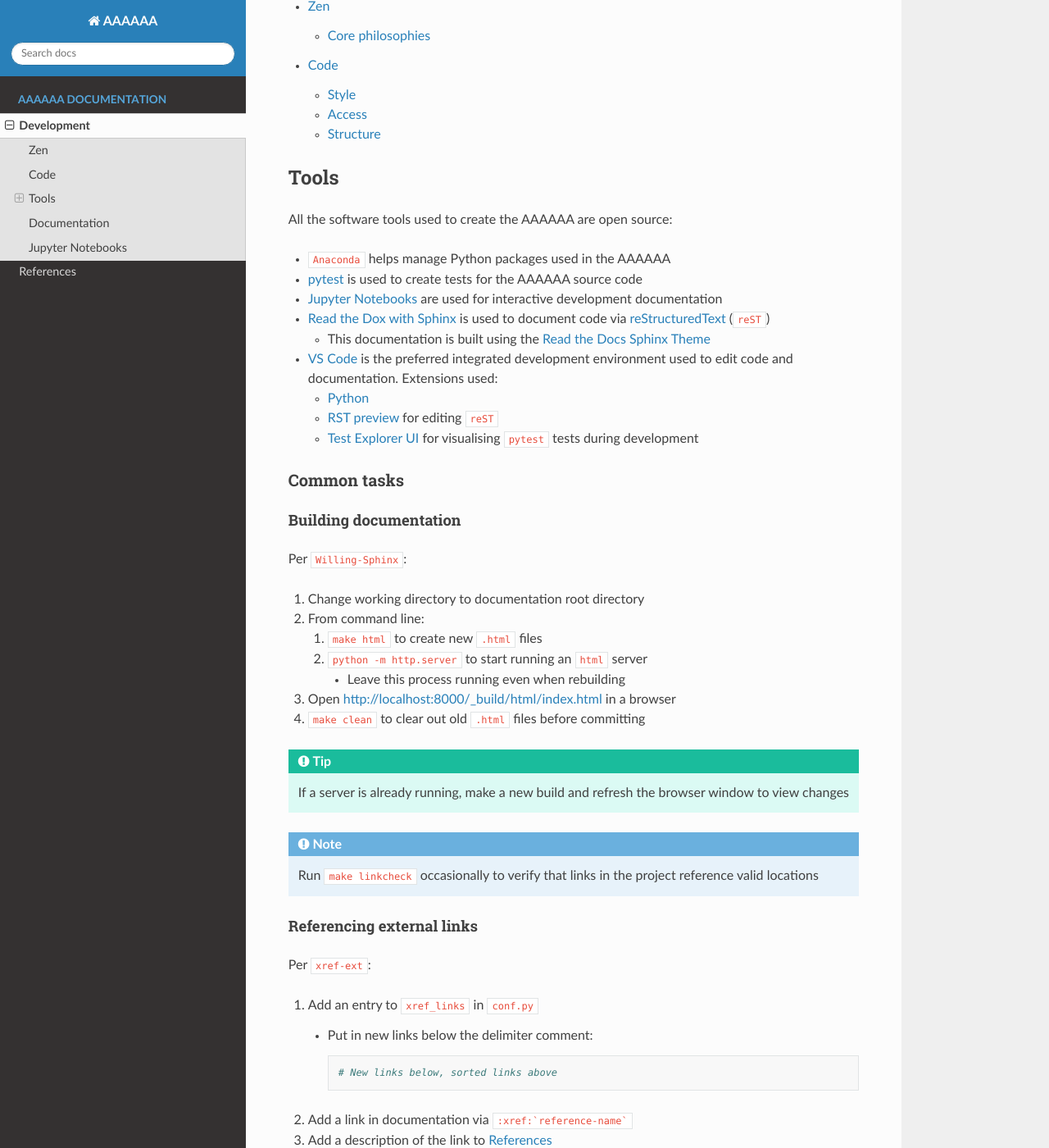
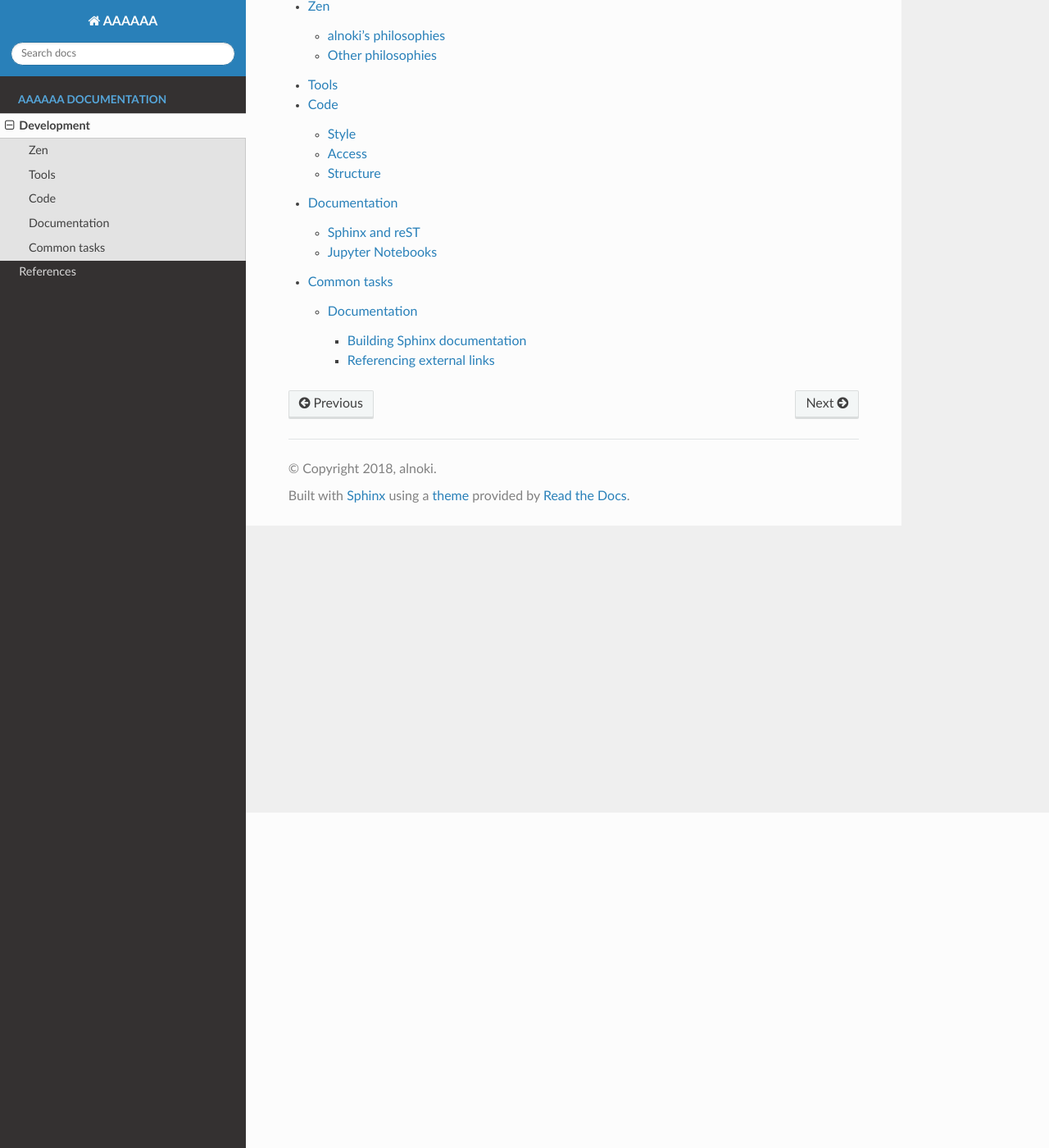
Before and after one commit to alnoki/AAAAAA, a Sphinx documentation site: the page built from docs/dev/development.rst, in a window 1280 px wide and 1400 px high, scrolled down 409 px. Shown: the whole window at 82% size. Built offline with Sphinx 7.4.7 and the Read the Docs theme 2.0.0, drawn with Linux system fonts in a browser that asks for light colours; cross-references to code outside the pages are shown as plain code; some of the changed text lies outside the part shown.

Commit message:
Updates documentation structure for development section

````diff
--- a/docs/dev/code.rst
+++ b/docs/dev/code.rst
@@ -8,7 +8,6 @@ Style
 *****
 
 #. :pep:`8` for Python code
-#. `Python Developer's Guide <https://devguide.python.org/documenting/#documenting-python>`_ for reST
 
 
 ******
--- a/docs/dev/development.rst
+++ b/docs/dev/development.rst
@@ -3,106 +3,16 @@ Development
 ###########
 
 .. tip::
-   The AAAAAA ``README``, at the bottom of the :xref:`AAAAAA-repo`, contains
+   AAAAAA ``README`` file, at the bottom of the :xref:`AAAAAA-repo`, contains
    some additional links that are commonly referenced during development as
    well as some philosophies and directory structure notes
-
 
 .. toctree::
    :caption: Contents
    :maxdepth: -1
 
    zen
+   tools
    code
-
-
-*****
-Tools
-*****
-
-All the software tools used to create the AAAAAA are open source:
-
-* :xref:`Anaconda` helps manage Python packages used in the AAAAAA
-* `pytest <https://docs.pytest.org/en/latest/>`_ is used to create tests for the AAAAAA source code
-* `Jupyter Notebooks <http://jupyter.org>`_ are used for interactive development documentation
-* `Read the Dox with Sphinx <https://docs.readthedocs.io/en/latest/intro/getting-started-with-sphinx.html>`_ is used to document code via `reStructuredText <http://docutils.sourceforge.net/rst.html>`_ (``reST``)
-
-  * This documentation is built using the `Read the Docs Sphinx Theme <https://sphinx-rtd-theme.readthedocs.io/en/latest/>`_
-
-* `VS Code <https://code.visualstudio.com>`_ is the preferred integrated development environment used to edit code and documentation. Extensions used:
-
-  * `Python  <https://marketplace.visualstudio.com/items?itemName=ms-python.python>`_
-  * `RST preview <https://marketplace.visualstudio.com/items?itemName=tht13.rst-vscode>`_ for editing  ``reST``
-  * `Test Explorer UI <https://marketplace.visualstudio.com/items?itemName=LittleFoxTeam.vscode-python-test-adapter>`_ for visualising ``pytest`` tests during development
-
-Common tasks
-============
-
-Building documentation
-^^^^^^^^^^^^^^^^^^^^^^
-
-Per :xref:`Willing-Sphinx`:
-
-#. Change working directory to documentation root directory
-#. From command line:
-
-   #. ``make html`` to create new ``.html`` files
-   #. ``python -m http.server`` to start running an ``html`` server
-
-      * Leave this process running even when rebuilding
-
-#. Open http://localhost:8000/_build/html/index.html in a browser
-#. ``make clean`` to clear out old ``.html`` files before committing
-
-.. Tip::
-   If a server is already running, make a new build and refresh the browser
-   window to view changes
-
-.. Note::
-   Run ``make linkcheck`` occasionally to verify that links in the project
-   reference valid locations
-
-Referencing external links
-^^^^^^^^^^^^^^^^^^^^^^^^^^
-
-Per :xref:`xref-ext`:
-
-#. Add an entry to ``xref_links`` in ``conf.py``
-
-   * Put in new links below the delimiter comment::
-
-     # New links below, sorted links above
-
-#. Add a link in documentation via ``:xref:`reference-name```
-#. Add a description of the link to :ref:`References`
-
-   * Now the link can be moved above the delimiter comment in ``conf.py``
-
-.. Note::
-   As long as the delimiter comment is properly used, links can be sorted in
-   batches
-
-.. Tip::
-   Use a base url from ``url`` in ``conf.py`` for common references like
-   YouTube videos
-
-
-*************
-Documentation
-*************
-Documentation is written primarily according to the ``Python developer's guide``
-and secondarily according to:
-`Style guide for Sphinx-based documentations <https://documentation-style-guide-sphinx.readthedocs.io/en/latest/index.html>`_
-
-Thus, 3 spaces are used for indentation and sections ``H1`` and ``H2`` are
-preceded by two blank lines
-
-*****************
-Jupyter Notebooks
-*****************
-`Jupyter Notebooks <http://jupyter.org>`_ are used for some analyses, and
-alnoki's notebooks for the AAAAAA can be accessed
-`here <https://nbviewer.jupyter.org/github/alnoki/AAAAAA/tree/master/nbs/>`_.
-References to specific notebooks should be found throughout the
-AAAAAA documentation, but the above link is for the highest-level notebook
-directory
+   documentation
+   tasks
--- a/docs/index.rst
+++ b/docs/index.rst
@@ -24,7 +24,7 @@ A bit of Python can be executed on most computers with minimal effort, using
    * ``Command Prompt`` on Windows
    * If using Linux, you probably already know where to look...
 
-2. Type ``python`` and hit ``enter``
+2. Type :command:`python` and hit ``enter``
 3. Copy and paste the below contents to the command line and hit ``enter``::
 
     print("I am a computer programmer!")
--- a/docs/references.rst
+++ b/docs/references.rst
@@ -5,9 +5,9 @@
 References
 ##########
 
-This list contains references found throughout the AAAAAA, which are managed
-using :xref:`xref-ext`. Links are not necessarily in order, but links with high
-priority are usually placed at the top of a section
+This list contains references found throughout AAAAAA, which are managed via
+the extension provided at :xref:`xref-ext`. Links are not necessarily in order, but
+links with high priority are usually placed at the top of a section
 
 
 ******
````
Also changed, not shown: README.md (+1 -3 lines), docs/dev/documentation.rst (added, +26 -0 lines), docs/dev/tasks.rst (added, +56 -0 lines), docs/dev/tools.rst (added, +18 -0 lines), docs/dev/zen.rst (+14 -4 lines), 1 other file.
